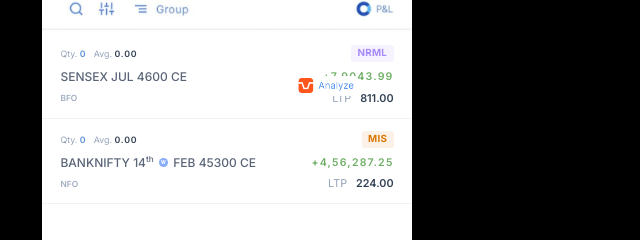
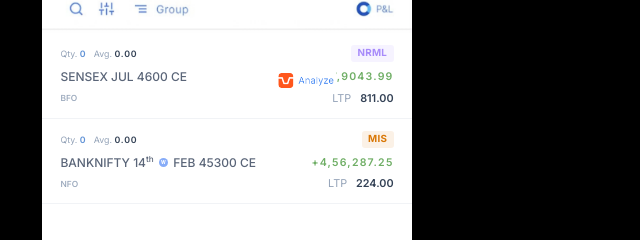
Before and after one commit to hrubee/Zerodha-clone, a website: page display.html in a window 1280 px wide. Shown: the part 239-479 px from the top of the page, 413-1053 px from the left. Drawn offline with Linux system fonts and the light colour scheme; no server answers.

Commit message:
Move Analyze overlay 5px up and 20px left

```diff
--- a/display.html
+++ b/display.html
@@ -129,7 +129,7 @@
         </div>
 
         <!-- Analyze Button Overlay (Top Right Quadrant) -->
-        <div class="overlay-field" id="ov-analyze-btn" style="position: absolute; top: calc(18% + 170px); right: calc(6% + 20px); z-index: 40; pointer-events: none; padding: 0; background: transparent;">
+        <div class="overlay-field" id="ov-analyze-btn" style="position: absolute; top: calc(18% + 165px); right: calc(6% + 40px); z-index: 40; pointer-events: none; padding: 0; background: transparent;">
           <img src="analyse-btn.png" alt="Analyze" style="height: 2.5vh; width: auto; display: block;">
         </div>
 
```
Also changed, not shown: index.html (+1 -1 lines).
